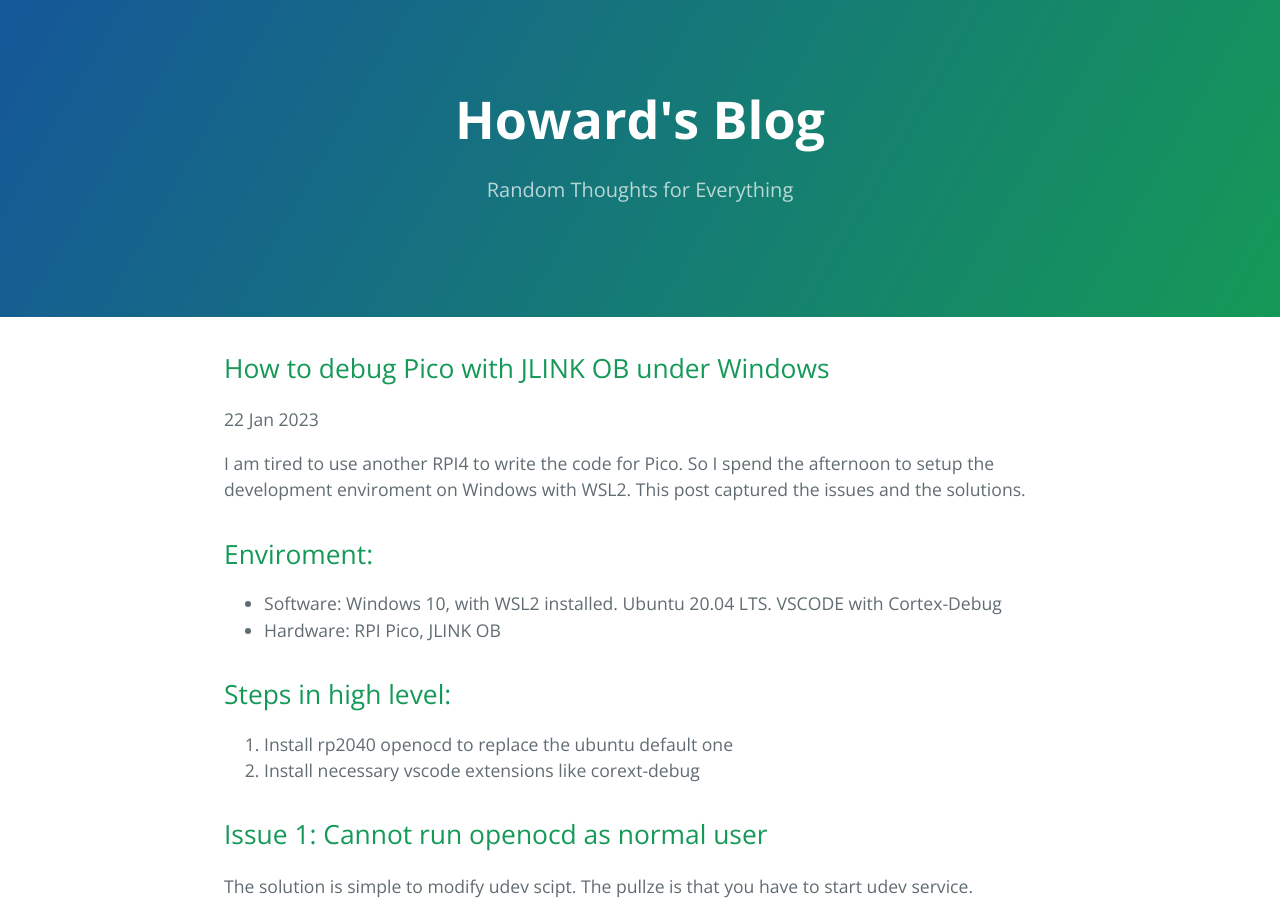
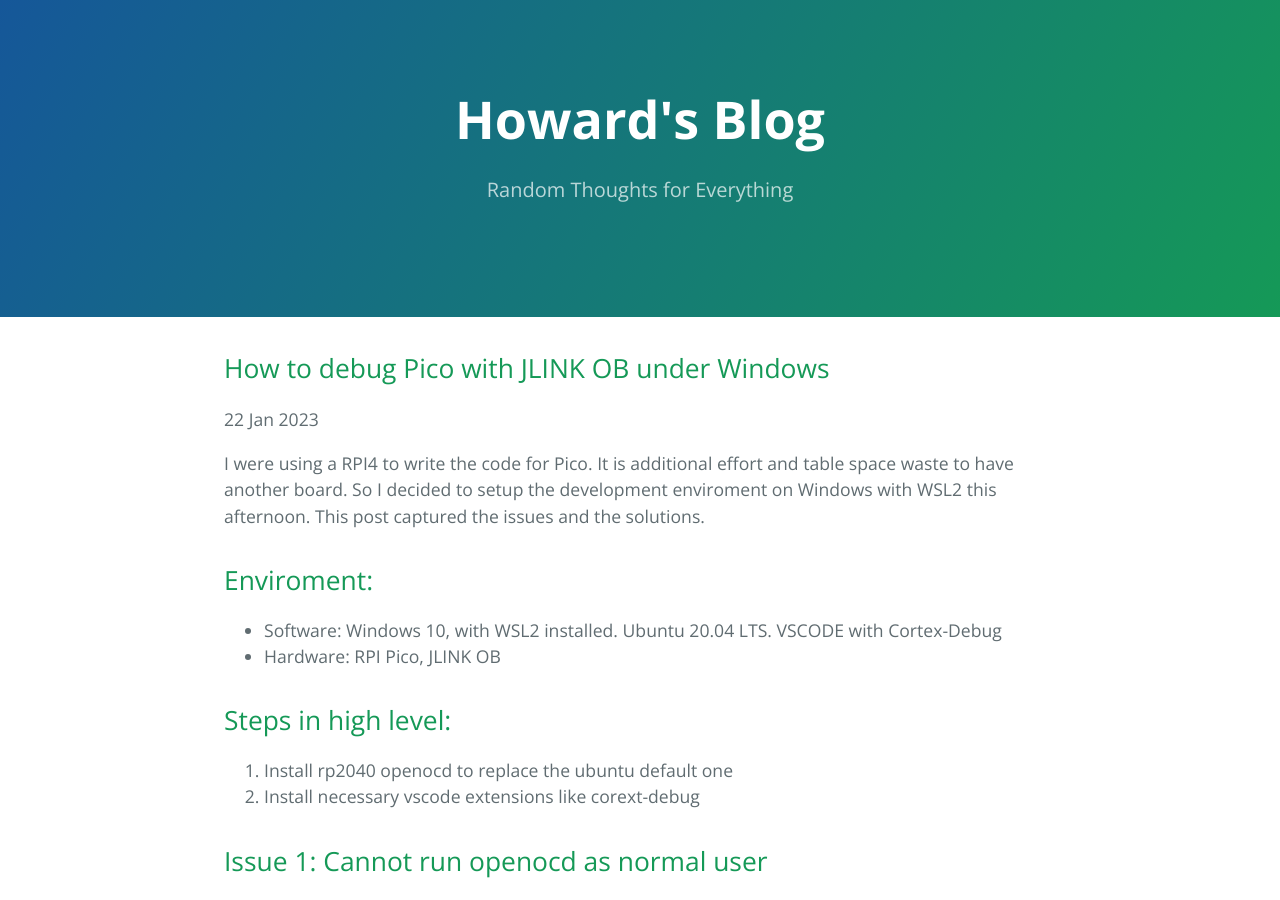
Before and after one commit to howard0su/howard0su.github.io, a Jekyll site: the page built from _posts/2023-01-22-pico-jlink.md, in a window 1280 px wide and 900 px high. Built offline with Jekyll 4.4.1, drawn with Linux system fonts in a browser that asks for light colours.

Commit message:
Update and rename 2023-01-22-pico-jlink.markdown to 2023-01-22-pico-jlink.md

```diff
--- a/_posts/2023-01-22-pico-jlink.markdown
+++ b/_posts/2023-01-22-pico-jlink.md
@@ -2,11 +2,11 @@
 layout: post
 title:  "How to debug Pico with JLINK OB under Windows"
 date:   2023-01-22 20:14:00
-categories: [ Pico ]
+categories: [ Pico, SDR ]
 featured: true
 ---
 
-I am tired to use another RPI4 to write the code for Pico. So I spend the afternoon to setup the development enviroment on Windows with WSL2. This post captured the issues and the solutions.
+I were using a RPI4 to write the code for Pico. It is additional effort and table space waste to have another board. So I decided to setup the development enviroment on Windows with WSL2 this afternoon. This post captured the issues and the solutions.
 
 ## Enviroment:
 - Software: Windows 10, with WSL2 installed. Ubuntu 20.04 LTS. VSCODE with Cortex-Debug
```
